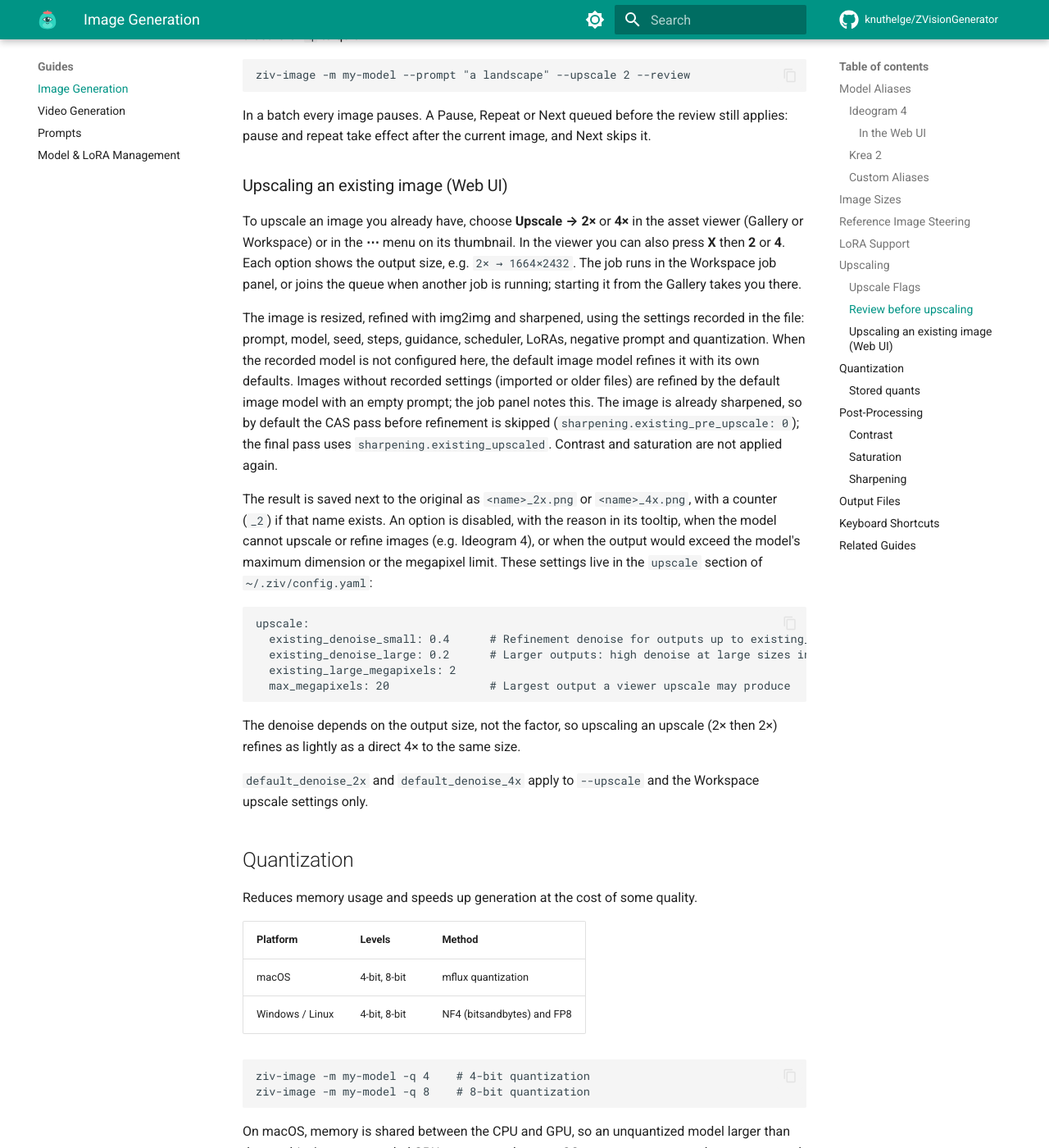
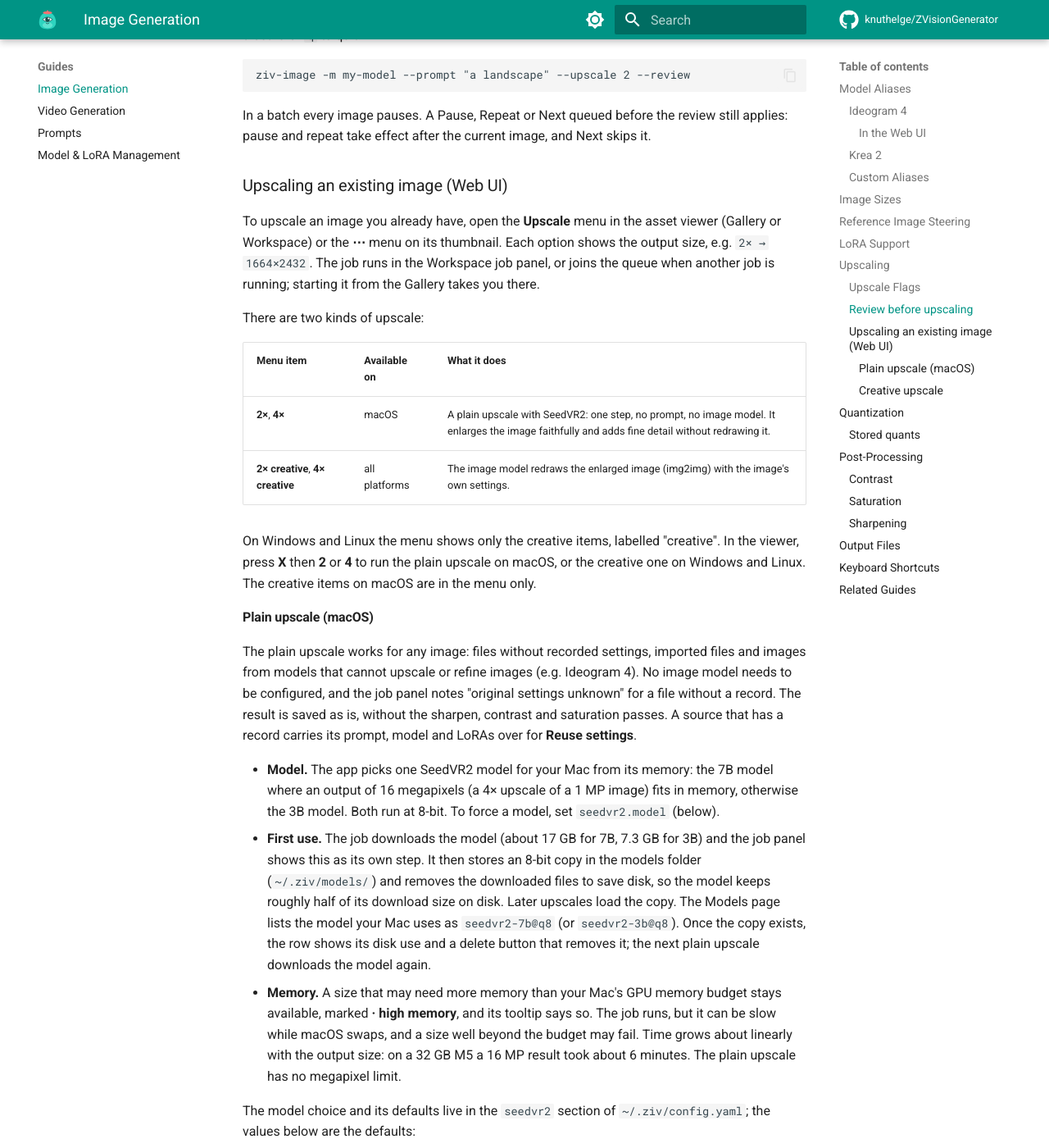
Before and after one commit to knuthelge/ZVisionGenerator, an MkDocs documentation site: the page built from docs/guides/image.md, in a window 1280 px wide and 1400 px high, scrolled down 5225 px. Shown: the whole window at 82% size. Built offline with MkDocs 1.6.1 and Material for MkDocs 9.7.7, drawn with Linux system fonts in a browser that asks for light colours; comment, search, counter and statistics services are not loaded; some of the changed text lies outside the part shown.

Commit message:
docs(image): document the SeedVR2 upscale
- Image guide: plain vs creative upscale, shortcut, model choice, first-use download, memory warning, `seedvr2` config block, recorded method
- Models guide: the SeedVR2 row and what deleting it does
- Development guide: the SeedVR2 modules, protocol and workflow, with the contract test as the record of the mflux surface
- Archive the SeedVR2 image upscale proposal as done

````diff
--- a/docs/guides/image.md
+++ b/docs/guides/image.md
@@ -171,11 +171,44 @@ In a batch every image pauses. A Pause, Repeat or Next queued before the review
 
 ### Upscaling an existing image (Web UI)
 
-To upscale an image you already have, choose **Upscale → 2×** or **4×** in the asset viewer (Gallery or Workspace) or in the **⋯** menu on its thumbnail. In the viewer you can also press **X** then **2** or **4**. Each option shows the output size, e.g. `2× → 1664×2432`. The job runs in the Workspace job panel, or joins the queue when another job is running; starting it from the Gallery takes you there.
+To upscale an image you already have, open the **Upscale** menu in the asset viewer (Gallery or Workspace) or the **⋯** menu on its thumbnail. Each option shows the output size, e.g. `2× → 1664×2432`. The job runs in the Workspace job panel, or joins the queue when another job is running; starting it from the Gallery takes you there.
+
+There are two kinds of upscale:
+
+| Menu item | Available on | What it does |
+|-----------|--------------|--------------|
+| **2×**, **4×** | macOS | A plain upscale with SeedVR2: one step, no prompt, no image model. It enlarges the image faithfully and adds fine detail without redrawing it. |
+| **2× creative**, **4× creative** | all platforms | The image model redraws the enlarged image (img2img) with the image's own settings. |
+
+On Windows and Linux the menu shows only the creative items, labelled "creative". In the viewer, press **X** then **2** or **4** to run the plain upscale on macOS, or the creative one on Windows and Linux. The creative items on macOS are in the menu only.
+
+#### Plain upscale (macOS)
+
+The plain upscale works for any image: files without recorded settings, imported files and images from models that cannot upscale or refine images (e.g. Ideogram 4). No image model needs to be configured, and the job panel notes "original settings unknown" for a file without a record. The result is saved as is, without the sharpen, contrast and saturation passes. A source that has a record carries its prompt, model and LoRAs over for **Reuse settings**.
+
+- **Model.** The app picks one SeedVR2 model for your Mac from its memory: the 7B model where an output of 16 megapixels (a 4× upscale of a 1 MP image) fits in memory, otherwise the 3B model. Both run at 8-bit. To force a model, set `seedvr2.model` (below).
+- **First use.** The job downloads the model (about 17 GB for 7B, 7.3 GB for 3B) and the job panel shows this as its own step. It then stores an 8-bit copy in the models folder (`~/.ziv/models/`) and removes the downloaded files to save disk, so the model keeps roughly half of its download size on disk. Later upscales load the copy. The Models page lists the model your Mac uses as `seedvr2-7b@q8` (or `seedvr2-3b@q8`). Once the copy exists, the row shows its disk use and a delete button that removes it; the next plain upscale downloads the model again.
+- **Memory.** A size that may need more memory than your Mac's GPU memory budget stays available, marked **· high memory**, and its tooltip says so. The job runs, but it can be slow while macOS swaps, and a size well beyond the budget may fail. Time grows about linearly with the output size: on a 32 GB M5 a 16 MP result took about 6 minutes. The plain upscale has no megapixel limit.
+
+The model choice and its defaults live in the `seedvr2` section of `~/.ziv/config.yaml`; the values below are the defaults:
+
+```yaml
+seedvr2:
+  model: auto                  # auto, seedvr2-3b or seedvr2-7b
+  softness: 0.75               # 0-1: pre-blur before upscaling; 0 = off
+  reference_megapixels: 16     # Output size the automatic choice must fit (a typical 4x)
+  tiers:                       # 8-bit, best first; the first that fits this Mac's memory at reference_megapixels is used
+    - {model: seedvr2-7b, weights_gb: 9.26, activation_floor_gb: 10.79, activation_base_gb: 1.88, activation_gb_per_mp: 0.83}
+    - {model: seedvr2-3b, weights_gb: 4.72, activation_floor_gb: 10.79, activation_base_gb: 1.10, activation_gb_per_mp: 0.89}
+```
+
+With `model: auto` the first tier whose estimate fits at `reference_megapixels` wins, and the last one runs when none does or the memory is unknown. A tier's estimate is `weights_gb` plus the larger of `activation_floor_gb` and `activation_base_gb + activation_gb_per_mp × output megapixels`; the same estimate decides which sizes are marked **high memory**. Set `model` to `seedvr2-3b` or `seedvr2-7b` to use only that model. `softness` sets how much the image is softened before SeedVR2 enlarges it; `0` turns that off. Config precedence applies as everywhere else.
+
+#### Creative upscale
 
 The image is resized, refined with img2img and sharpened, using the settings recorded in the file: prompt, model, seed, steps, guidance, scheduler, LoRAs, negative prompt and quantization. When the recorded model is not configured here, the default image model refines it with its own defaults. Images without recorded settings (imported or older files) are refined by the default image model with an empty prompt; the job panel notes this. The image is already sharpened, so by default the CAS pass before refinement is skipped (`sharpening.existing_pre_upscale: 0`); the final pass uses `sharpening.existing_upscaled`. Contrast and saturation are not applied again.
 
-The result is saved next to the original as `<name>_2x.png` or `<name>_4x.png`, with a counter (`_2`) if that name exists. An option is disabled, with the reason in its tooltip, when the model cannot upscale or refine images (e.g. Ideogram 4), or when the output would exceed the model's maximum dimension or the megapixel limit. These settings live in the `upscale` section of `~/.ziv/config.yaml`:
+Both kinds save the result next to the original as `<name>_2x.png` or `<name>_4x.png`, with a counter (`_2`) if that name exists. A creative option is disabled, with the reason in its tooltip, when the model cannot upscale or refine images (e.g. Ideogram 4), or when the output would exceed the model's maximum dimension or the megapixel limit. These settings live in the `upscale` section of `~/.ziv/config.yaml`:
 
 ```yaml
 upscale:
@@ -270,7 +303,7 @@ The asset viewer's **Details** show the amounts an image was made with, includin
 
 Images are saved as `<set name>_<YYYY-MM-DD_HH-MM-SS>.png` (for example `portrait_2026-10-04_14-03-22.png`), with `_2`, `_3`… added when that name is already taken, so no file is overwritten. Videos follow the same pattern with their format's extension.
 
-The settings each file was made with are embedded in it: prompt, negative prompt, model and family, seed, steps, guidance, scheduler, size, LoRAs, reference image and strength, quantization, generation time, upscale factor/denoise/steps, and the sharpen, contrast and saturation amounts. The Web UI asset viewer shows them under **Details** (**I**), and **Reuse settings** loads them into the Workspace. Paths inside your home folder, such as LoRAs, models and reference images, are recorded as `~/…`, so a shared file does not show your user name; the prompt is stored as written.
+The settings each file was made with are embedded in it: prompt, negative prompt, model and family, seed, steps, guidance, scheduler, size, LoRAs, reference image and strength, quantization, generation time, upscale factor, method (`seedvr2` or `creative`) and the settings it used (model and softness for SeedVR2; denoise and steps for creative), and the sharpen, contrast and saturation amounts. The Web UI asset viewer shows them under **Details** (**I**), and **Reuse settings** loads them into the Workspace. Paths inside your home folder, such as LoRAs, models and reference images, are recorded as `~/…`, so a shared file does not show your user name; the prompt is stored as written.
 
 ## Keyboard Shortcuts
 
````
Also changed, not shown: docs/development.md (+9 -2 lines), docs/guides/model.md (+1 -0 lines), proposals/README.md (+1 -1 lines), proposals/archive/image-upscale-seedvr2-mac.md (renamed from proposals/image-upscale-seedvr2-mac.md, +4 -4 lines), proposals/video-upscale-seedvr2-mac.md (+1 -1 lines).
